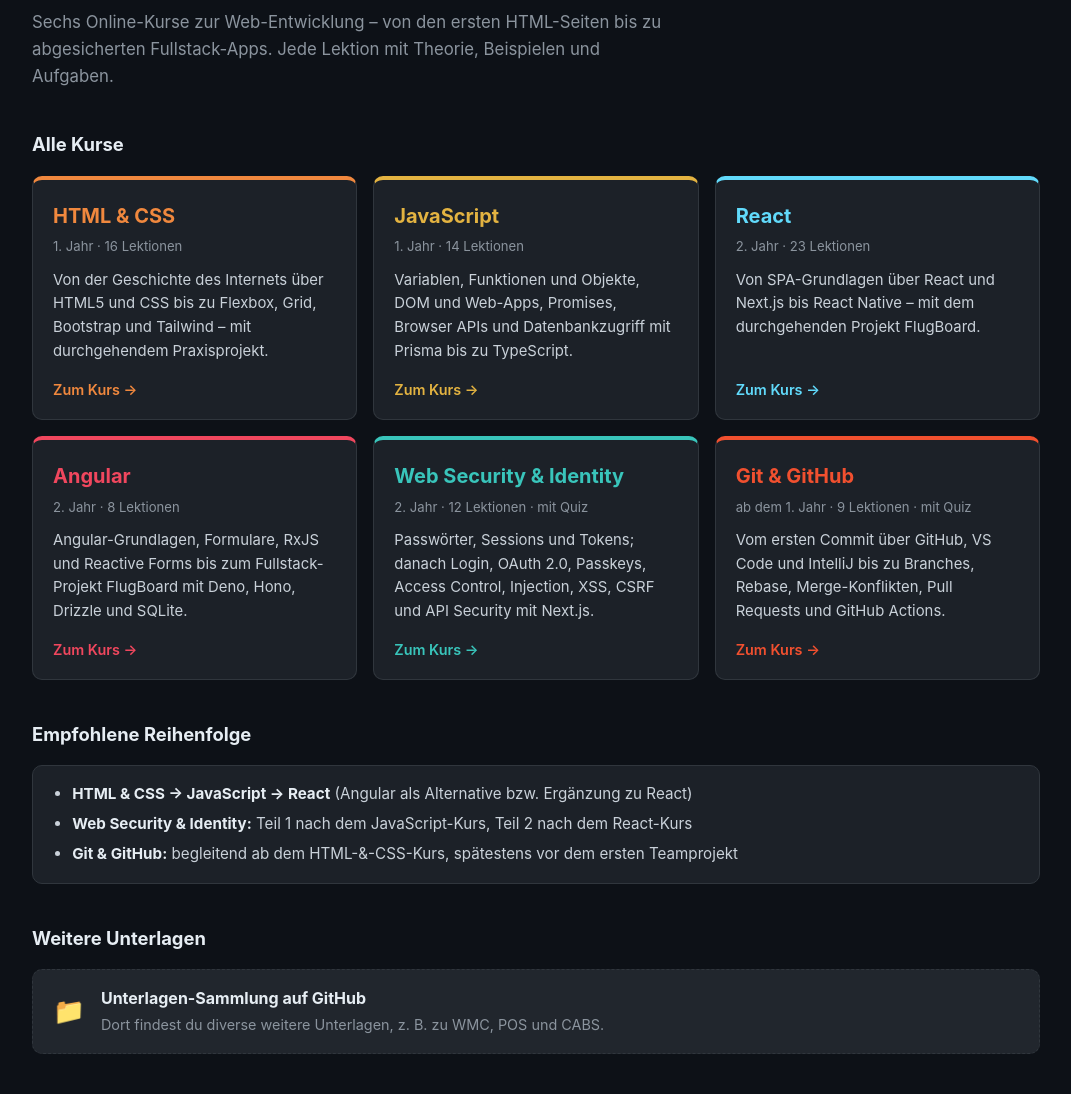
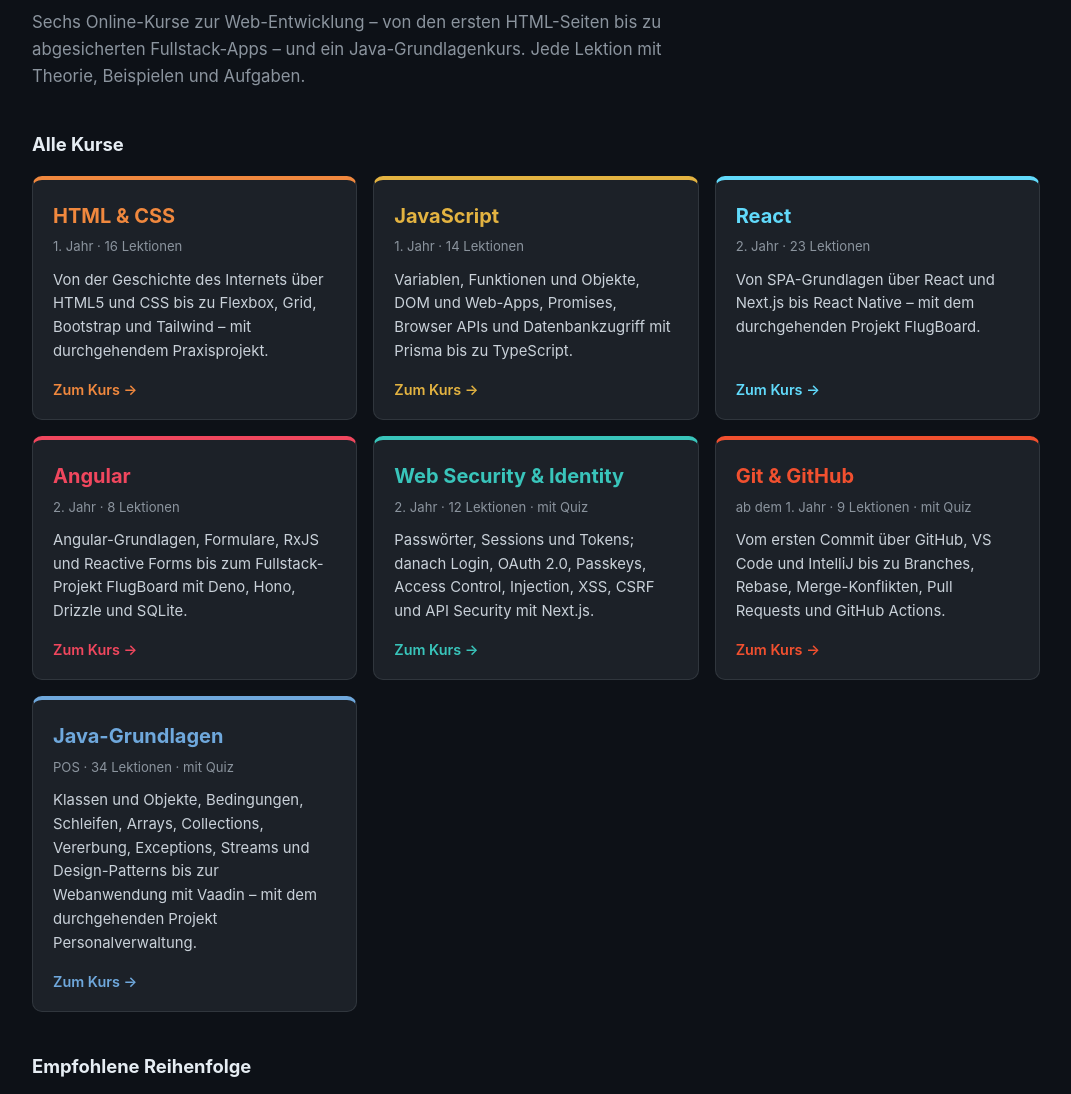
Before and after one commit to hoa-spg/hoa-spg.github.io, a plain HTML site: page index.html in a window 1280 px wide. Shown: the part 126-1220 px from the top of the page, without its empty margins (104-1175 px from the left). Drawn offline with Linux system fonts and the light colour scheme.

Commit message:
Landing Page: Karte für den Kurs Java-Grundlagen
Co-Authored-By: Claude Opus 5.5 <noreply@anthropic.com>

```diff
--- a/index.html
+++ b/index.html
@@ -4,7 +4,7 @@
   <meta charset="UTF-8">
   <meta name="viewport" content="width=device-width, initial-scale=1.0">
   <title>WMC Kurse</title>
-  <meta name="description" content="Kurse zu Web- und Mobile Computing: HTML &amp; CSS, JavaScript, React, Angular, Web Security und Git &amp; GitHub.">
+  <meta name="description" content="Kurse zu Web- und Mobile Computing: HTML &amp; CSS, JavaScript, React, Angular, Web Security, Git &amp; GitHub sowie Java-Grundlagen.">
   <script>(function(){var t='dark';try{t=localStorage.getItem('kurs-theme')||'dark';}catch(e){}document.documentElement.setAttribute('data-theme',t);})();</script>
   <style>
     :root {
@@ -21,6 +21,7 @@
       --angular: #f0475e;
       --sec: #39c5bb;
       --git: #f1502f;
+      --java: #6fa8dc;
       --link: #58a6ff;
     }
     [data-theme="light"] {
@@ -37,6 +38,7 @@
       --angular: #b30023;
       --sec: #0f766e;
       --git: #c2410c;
+      --java: #2f5f82;
       --link: #0969da;
     }
     *, *::before, *::after { box-sizing: border-box; margin: 0; padding: 0; }
@@ -131,6 +133,7 @@
     .c-angular { --accent: var(--angular); }
     .c-sec { --accent: var(--sec); }
     .c-git { --accent: var(--git); }
+    .c-java { --accent: var(--java); }
     .order {
       background: var(--bg-card);
       border: 1px solid var(--border);
@@ -173,8 +176,9 @@
       <h1>Kurse</h1>
       <p class="lead">
         Sechs Online-Kurse zur Web-Entwicklung &ndash; von den ersten
-        HTML-Seiten bis zu abgesicherten Fullstack-Apps. Jede Lektion mit
-        Theorie, Beispielen und Aufgaben.
+        HTML-Seiten bis zu abgesicherten Fullstack-Apps &ndash; und ein
+        Java-Grundlagenkurs. Jede Lektion mit Theorie, Beispielen und
+        Aufgaben.
       </p>
     </div>
     <button class="theme-toggle" id="theme-toggle"
@@ -229,6 +233,16 @@
         Actions.</p>
       <span class="more">Zum Kurs &rarr;</span>
     </a>
+    <a class="card c-java" href="java_grundlagen/">
+      <h3>Java-Grundlagen</h3>
+      <div class="meta">POS &middot; 34 Lektionen &middot;
+        mit Quiz</div>
+      <p>Klassen und Objekte, Bedingungen, Schleifen, Arrays, Collections,
+        Vererbung, Exceptions, Streams und Design-Patterns bis zur
+        Webanwendung mit Vaadin &ndash; mit dem durchgehenden Projekt
+        Personalverwaltung.</p>
+      <span class="more">Zum Kurs &rarr;</span>
+    </a>
   </div>
 
   <h2>Empfohlene Reihenfolge</h2>
@@ -240,6 +254,8 @@
         JavaScript-Kurs, Teil&nbsp;2 nach dem React-Kurs</li>
       <li><strong>Git &amp; GitHub:</strong> begleitend ab dem
         HTML-&amp;-CSS-Kurs, sp&auml;testens vor dem ersten Teamprojekt</li>
+      <li><strong>Java-Grundlagen:</strong> eigenst&auml;ndig im Fach POS,
+        Teil&nbsp;1&ndash;4 der Reihe nach</li>
     </ul>
   </div>
 
```
